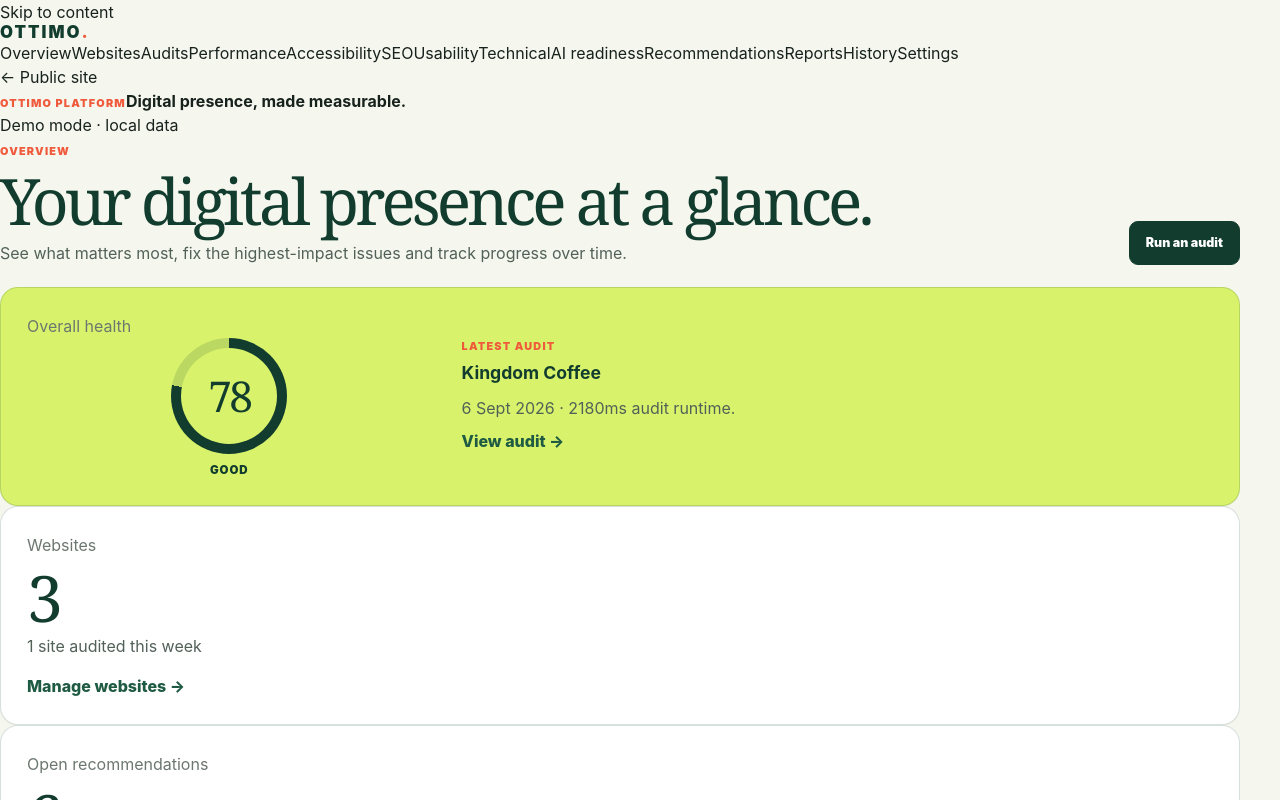
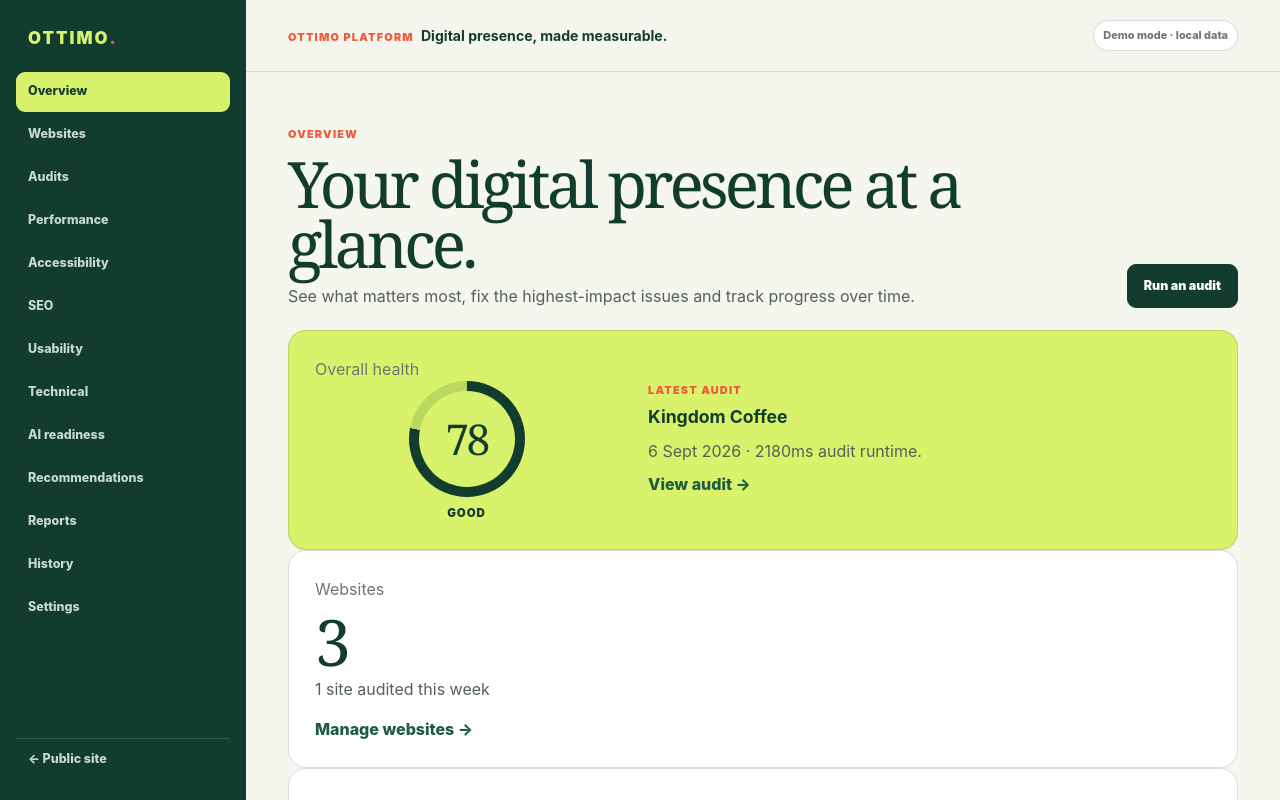
Before and after one commit to ottimosite/ottimo, a React (Vite) app: page /app/dashboard in a window 1280 px wide. Shown: the top 800 px of the page. Built offline with nearby package versions, Linux system fonts and the light colour scheme.

Commit message:
fix: restore accessible application shell and skip link

```diff
--- a/src/styles/global.css
+++ b/src/styles/global.css
@@ -168,3 +168,158 @@ footer p { max-width:460px; margin:12px 0 0; color:#b9d1bf; font-size:.86rem; }
 
 .footer-concepts:hover { text-decoration:underline; text-underline-offset:4px; }
 @media (max-width:700px) { .site-header nav a { min-height:44px; display:flex; align-items:center; } .site-header .header-actions { gap:8px; } .site-header .header-actions .btn { flex:1; } }
+
+/* Accessibility and application shell primitives. These are foundational and intentionally live
+   here so every route receives the same navigation, focus and layout contract. */
+.skip-link {
+  position: fixed;
+  top: 12px;
+  left: 12px;
+  z-index: 1000;
+  transform: translateY(-160%);
+  padding: 10px 14px;
+  border-radius: 9px;
+  background: var(--forest);
+  color: #fff;
+  font-weight: 850;
+  box-shadow: 0 4px 18px rgba(18,61,46,.2);
+}
+.skip-link:focus {
+  transform: translateY(0);
+  outline: 3px solid var(--lime);
+  outline-offset: 3px;
+}
+
+.app-shell {
+  min-height: 100vh;
+  background: var(--cream);
+}
+.sidebar {
+  position: fixed;
+  inset: 0 auto 0 0;
+  z-index: 40;
+  width: 246px;
+  min-height: 100vh;
+  padding: 25px 16px 20px;
+  display: flex;
+  flex-direction: column;
+  gap: 20px;
+  background: var(--forest);
+  color: #fff;
+}
+.sidebar .brand {
+  display: block;
+  padding: 5px 12px;
+  color: var(--lime);
+}
+.sidebar .brand span { color: var(--coral); }
+.sidebar nav {
+  display: grid;
+  gap: 3px;
+}
+.sidebar nav a {
+  display: flex;
+  align-items: center;
+  min-height: 40px;
+  padding: 9px 12px;
+  border-radius: 9px;
+  color: #c8d9cf;
+  font-size: .78rem;
+  font-weight: 800;
+}
+.sidebar nav a:hover {
+  background: rgba(216,243,107,.1);
+  color: #fff;
+}
+.sidebar nav a[aria-current="page"] {
+  background: var(--lime);
+  color: var(--forest);
+}
+.sidebar .side-cta {
+  margin-top: auto;
+  padding: 11px 12px;
+  border-top: 1px solid rgba(255,255,255,.14);
+  color: #c8d9cf;
+  font-size: .78rem;
+  font-weight: 800;
+}
+.sidebar .side-cta:hover { color: var(--lime); }
+.sidebar .menu-toggle { display: none; }
+
+.app-main {
+  min-width: 0;
+  min-height: 100vh;
+  margin-left: 246px;
+}
+.app-top {
+  min-height: 72px;
+  padding: 14px 42px;
+  display: flex;
+  align-items: center;
+  justify-content: space-between;
+  gap: 20px;
+  border-bottom: 1px solid var(--line);
+  background: rgba(245,247,239,.94);
+}
+.app-top > div:first-child {
+  display: flex;
+  align-items: baseline;
+  gap: 7px;
+  min-width: 0;
+}
+.app-top .eyebrow { color: var(--coral); white-space: nowrap; }
+.app-top strong { color: var(--forest); font-size: .88rem; }
+.demo-chip {
+  flex: 0 0 auto;
+  padding: 6px 9px;
+  border: 1px solid var(--line);
+  border-radius: 999px;
+  color: var(--muted);
+  background: #fff;
+  font-size: .68rem;
+  font-weight: 800;
+}
+.app-content {
+  width: 100%;
+  max-width: 1440px;
+  margin: 0 auto;
+  padding: 48px 42px 90px;
+}
+.app-content #main { min-height: 0; }
+
+@media (max-width: 900px) {
+  .sidebar {
+    width: 220px;
+  }
+  .app-main { margin-left: 220px; }
+  .app-top { padding-inline: 28px; }
+  .app-content { padding-inline: 28px; }
+}
+
+@media (max-width: 700px) {
+  .sidebar {
+    position: sticky;
+    inset: auto;
+    top: 0;
+    width: 100%;
+    min-height: 66px;
+    height: auto;
+    padding: 12px 16px;
+    flex-direction: column;
+    gap: 0;
+  }
+  .sidebar .brand { padding: 5px 0; }
+  .sidebar .menu-toggle { display: flex; }
+  .app-main { margin-left: 0; }
+  .app-top {
+    min-height: 66px;
+    padding: 14px 20px;
+    align-items: flex-start;
+  }
+  .app-top > div:first-child {
+    display: grid;
+    gap: 3px;
+  }
+  .demo-chip { display: none; }
+  .app-content { padding: 30px 20px 70px; }
+}
```
